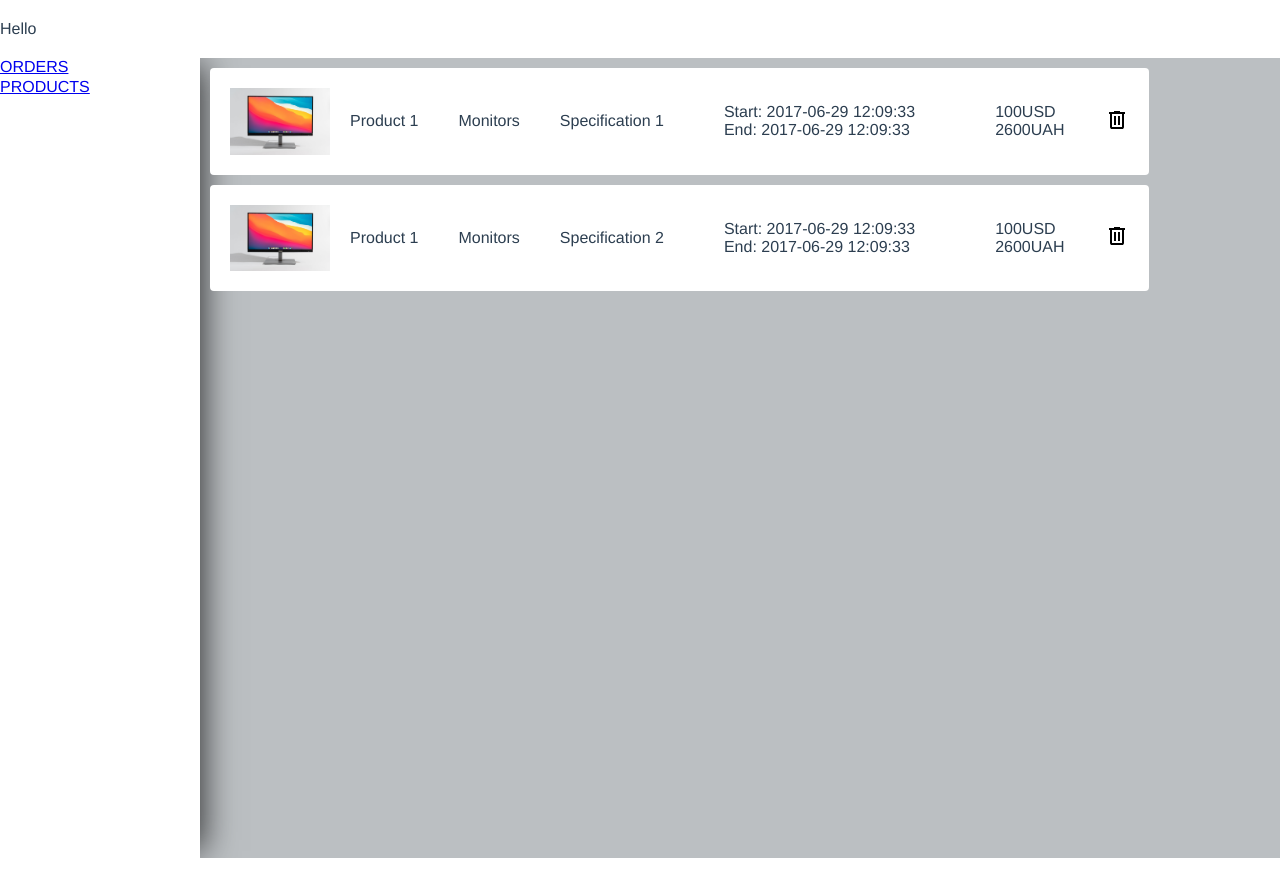
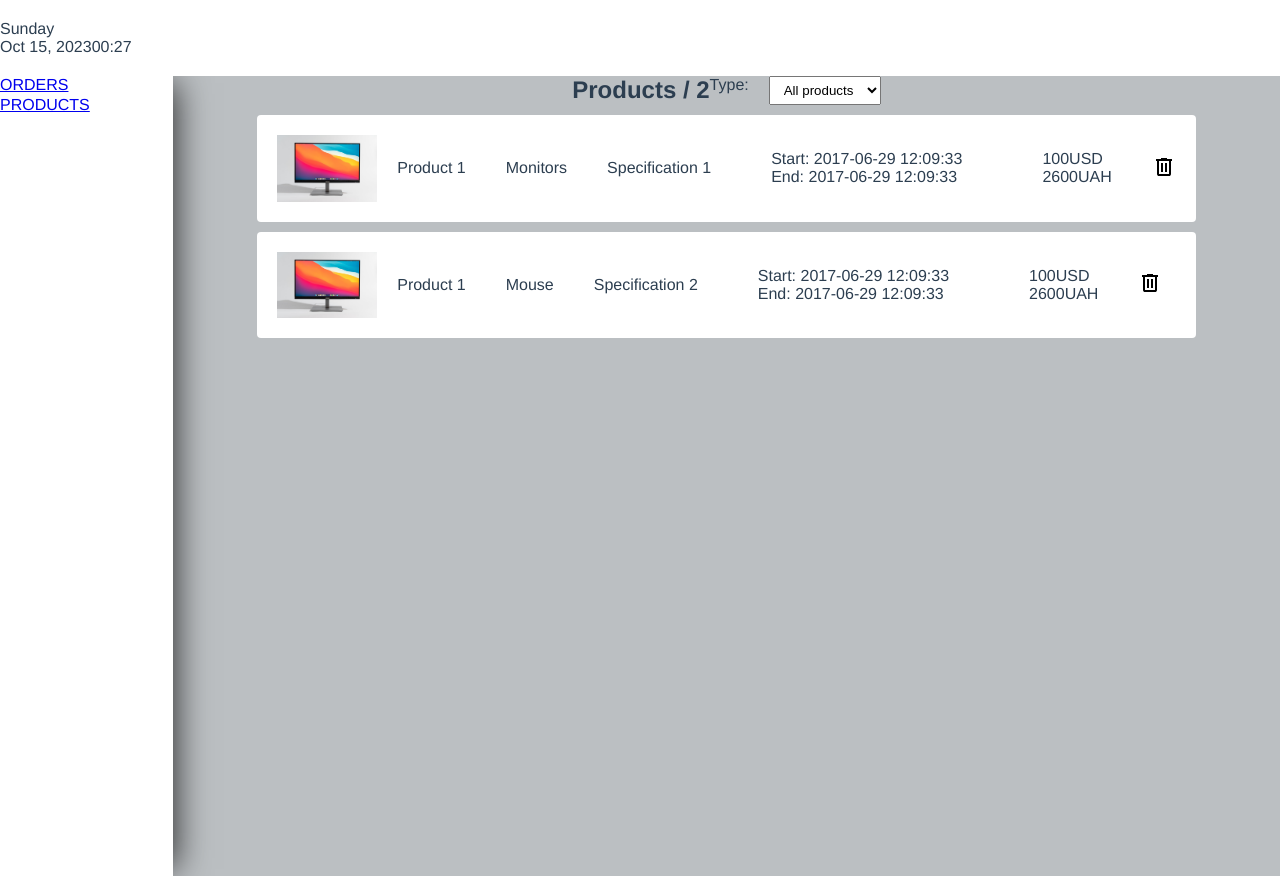
Before and after one commit to CyberBeast98/test-frontend-app, a Vue app: page /products in a window 1280 px wide. Built offline with nearby package versions, Linux system fonts and the light colour scheme.

Commit message:
added sorting by type and date/time in header

```diff
--- a/src/App.vue
+++ b/src/App.vue
@@ -18,6 +18,7 @@ export default {
   mounted() {
     this.$store.dispatch('getOrders');
     this.$store.dispatch('getProducts');
+    this.$store.dispatch('getSortedProducts');
   }
 }
 </script>
--- a/src/components/Date.vue
+++ b/src/components/Date.vue
@@ -1,5 +1,9 @@
 <template>
-  <span>{{formattedDate}}</span>
+  <span v-if="isHeader">{{weekday}}</span>
+  <div>
+    <span>{{formattedDate}}</span>
+    <span v-if="isHeader">{{formattedTime}}</span>
+  </div>
 </template>
 
 <script>
@@ -7,7 +11,8 @@
 export default {
   name: 'DateComponent',
   props: {
-    date: { type: String }
+    date: { type: String },
+    isHeader: { type: Boolean },
   },
   computed: {
     formattedDate() {
@@ -18,6 +23,24 @@ export default {
       });
 
       return `${date}`;
+    },
+
+    weekday() {
+      const weekday =  new Date(this.date).toLocaleDateString('en-US', {
+        weekday: 'long',
+      });
+
+      return `${weekday}`;
+    },
+
+    formattedTime() {
+      const time =  new Date(this.date).toLocaleTimeString('en-US', {
+        hour12: false,
+        hour: '2-digit',
+        minute:'2-digit'
+      });
+
+      return `${time}`;
     }
   }
 }
--- a/src/components/DeletePopup.vue
+++ b/src/components/DeletePopup.vue
@@ -14,6 +14,7 @@
       <button class="delete-popup__button delete-popup__button--delete" @click="deleteProduct(id)">Delete</button>
     </footer>
   </div>
+  <div class="blur-background"></div>
 </template>
 
 <script>
@@ -54,6 +55,7 @@ export default {
   width: 700px;
   background-color: #FFFFFF;
   border-radius: 4px;
+  z-index: 2;
 }
 
 .delete-popup__image {
@@ -102,4 +104,15 @@ export default {
   border-radius: 20px;
   margin-left: 15px;
 }
+
+.blur-background {
+  position: absolute;
+  top: 0;
+  left: 0;
+  width: 100%;
+  height: 100%;
+  background-color: #000000;
+  opacity: 60%;
+  z-index: 1;
+}
 </style>
--- a/src/components/Header.vue
+++ b/src/components/Header.vue
@@ -1,11 +1,15 @@
 <template>
-  <header>Hello</header>
+  <header>
+    <DateComponent :date="new Date()" :isHeader="true"/>
+  </header>
 </template>
 
 <script>
 
+import DateComponent from "@/components/Date";
 export default {
   name: 'HeaderComponent',
+  components: {DateComponent},
 }
 </script>
 <style scoped>
--- a/src/components/Orders.vue
+++ b/src/components/Orders.vue
@@ -1,11 +1,11 @@
 <template>
   <div class="order__container">
-    <input type="text" v-model="text">
     <ul class="order">
-      <li v-for="order in sortOrders" :key="order.id" class="order__item">
-        <span class="order__title">{{order.title}}</span>
-        <span class="order__description">{{order.description}}</span>
+      <li v-for="order in orders" :key="order.id" class="order__item">
+        <span>{{order.title}}</span>
+        <span>{{order.description}}</span>
         <DateComponent :date="order.date"/>
+        <button>Open</button>
       </li>
     </ul>
   </div>
@@ -17,21 +17,13 @@ import DateComponent from "@/components/Date";
 
 export default {
   name: 'OrdersComponent',
-  components: {DateComponent},
-  data() {
-    return { text: '' }
-  },
+  components: { DateComponent },
   computed: {
     ...mapState({
       orders(state) {
         return state.orders;
       }
-    }),
-    sortOrders() {
-      if (this.text.length > 0) return this.orders.filter(i => i.title.includes(this.text))
-
-      return this.orders
-    }
+    })
   }
 }
 </script>
@@ -57,7 +49,7 @@ export default {
   background-color: #FFFFFF;
 }
 
-.order__title {
+.order__item span {
   width: 20%;
 }
 </style>
--- a/src/components/Products.vue
+++ b/src/components/Products.vue
@@ -1,6 +1,11 @@
 <template>
+  <div class="products__container">
+    <div class="flex">
+      <h2>Products / {{ sorting.length }}</h2>
+      <SortSelect :products="products" />
+    </div>
     <ul class="product">
-    <li v-for="product in products" :key="product.id" class="product__item">
+      <li v-for="product in sorting" :key="product.id" class="product__item">
         <img class="product__image" :src="product.photo" alt="photo">
         <span>{{product.title}}</span>
         <span>{{product.type}}</span>
@@ -19,15 +24,17 @@
       </li>
       <DeletePopup v-if="isShowPopup"/>
     </ul>
+  </div>
 </template>
 
 <script>
 import { mapState } from "vuex";
 import DeletePopup  from "@/components/DeletePopup";
+import SortSelect from "@/components/SortSelect";
 
 export default {
   name: 'ProductsComponent',
-  components: {DeletePopup},
+  components: {SortSelect, DeletePopup},
   computed: {
     ...mapState({
       products(state) {
@@ -35,8 +42,19 @@ export default {
       },
       isShowPopup(state) {
         return state.isShowPopup;
+      },
+      selectedOption(state) {
+        return state.selectedOption;
+      },
+      sortedProducts(state) {
+        return state.sortedProducts;
       }
-    })
+    }),
+    sorting() {
+      if (this.selectedOption !== '') return this.sortedProducts.filter(i => i.type.includes(this.selectedOption))
+
+      return this.products
+    }
   },
   methods: {
     showPopup(id, product) {
@@ -48,6 +66,12 @@ export default {
 }
 </script>
 <style scoped>
+.products__container {
+  display: flex;
+  flex-direction: column;
+  align-items: center;
+  width: 100%;
+}
 .product__item {
   display: flex;
   align-items: center;
--- /dev/null
+++ b/src/components/SortSelect.vue
@@ -0,0 +1,33 @@
+<template>
+  <div class="flex">
+    <label for="type-select">Type:</label>
+    <select @change="onChange($event)" id="type-select">
+      <option value="" selected>All products</option>
+      <option v-for="product in products" :key="product.id" :value="product.type">
+        {{product.type}}
+      </option>
+    </select>
+  </div>
+</template>
+
+<script>
+
+export default {
+  name: 'SortSelect',
+  props: { products: { type: Array } },
+  methods: {
+    onChange(event) {
+      this.$store.commit('setSelectedOption', event.target.value)
+    }
+  }
+
+
+}
+</script>
+<style scoped>
+select {
+  margin-left: 20px;
+  padding: 5px 10px;
+  outline: none;
+}
+</style>
--- a/src/front-end-data.json.js
+++ b/src/front-end-data.json.js
@@ -50,7 +50,7 @@ export const products = [
     isNew: 1,
     photo: monitor,
     title: 'Product 1',
-    type: 'Monitors',
+    type: 'Mouse',
     specification: 'Specification 2',
     guarantee: {
       start: '2017-06-29 12:09:33',
--- a/src/store/index.js
+++ b/src/store/index.js
@@ -5,11 +5,11 @@ const store = createStore({
   state: {
     orders: [],
     products: [],
-    ordersCount: null,
-    productsCount: null,
     id: null,
     product: null,
-    isShowPopup: false
+    isShowPopup: false,
+    selectedOption: '',
+    sortedProducts: []
   },
   actions: {
     getOrders(context) {
@@ -18,11 +18,8 @@ const store = createStore({
     getProducts(context) {
       context.commit('setProducts', products);
     },
-    getOrdersCount(context) {
-      context.commit('setOrdersCount', orders.length)
-    },
-    getProductsCount(context) {
-      context.commit('setOrdersCount', products.length)
+    getSortedProducts(context) {
+      context.commit('setSortedProducts', products)
     }
   },
   mutations: {
@@ -32,12 +29,6 @@ const store = createStore({
     setProducts(state, data) {
       state.products = data
     },
-    setOrdersCount(state, data) {
-      state.ordersCount = data
-    },
-    setProductsCount(state, data) {
-      state.productsCount = data
-    },
     setId(state, data) {
       state.id = data
     },
@@ -46,6 +37,12 @@ const store = createStore({
     },
     setShowPopup(state, data) {
       state.isShowPopup = data
+    },
+    setSortedProducts(state, data) {
+      state.sortedProducts = data
+    },
+    setSelectedOption(state, data) {
+      state.selectedOption = data
     }
   }
 });
```
Lines whose indentation alone changed are shown as unchanged.
